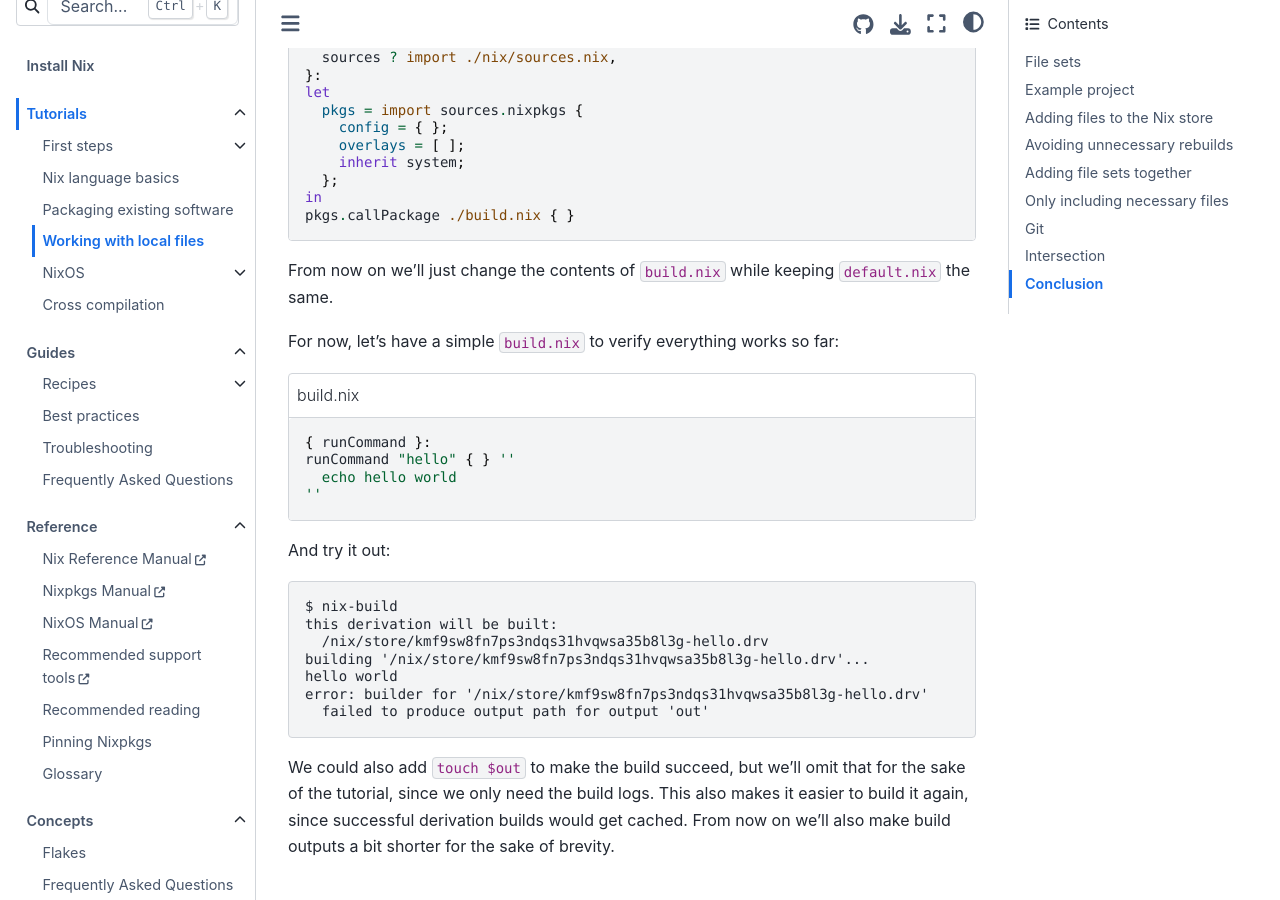
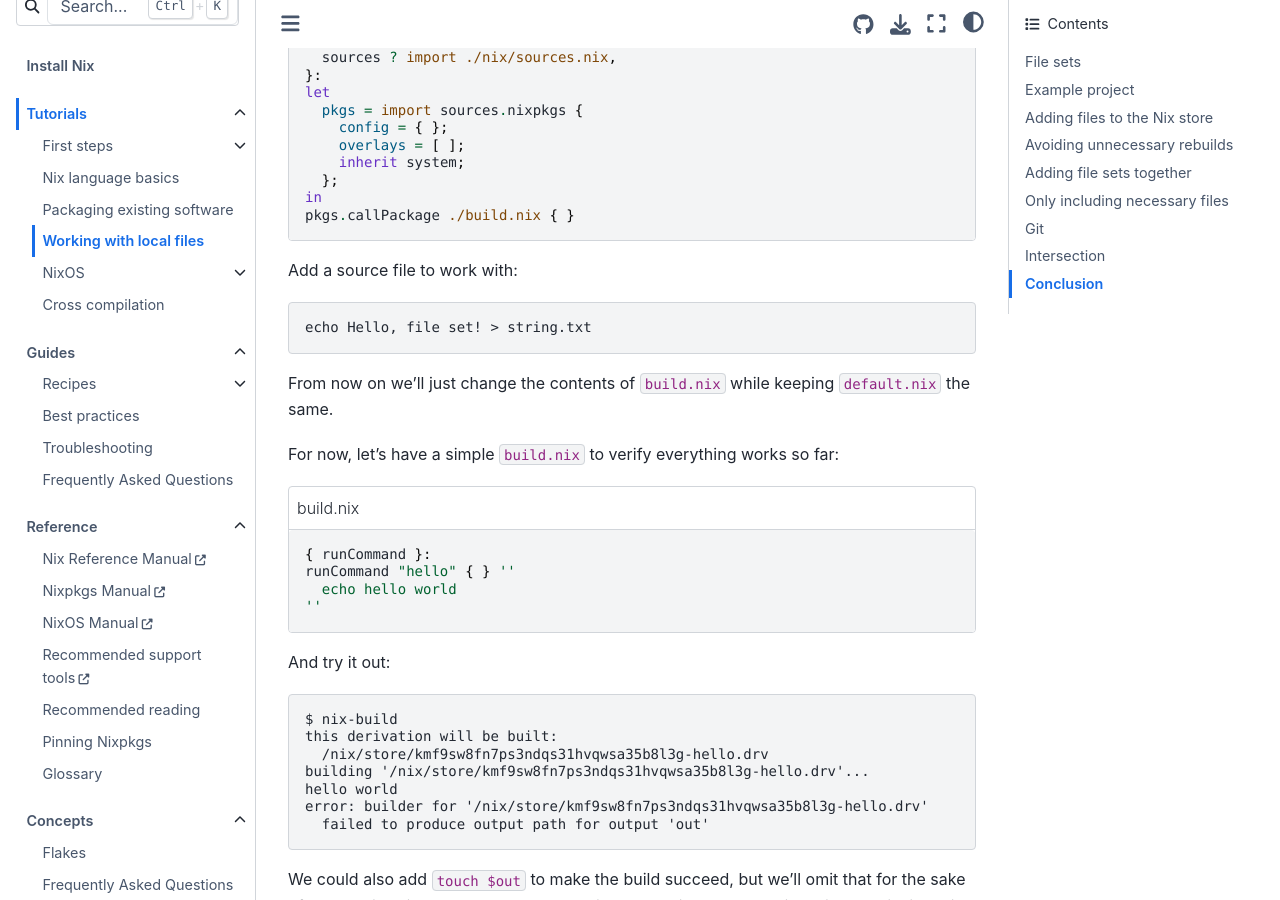
Before and after one commit to NixOS/nix.dev, a Sphinx documentation site: the page built from source/tutorials/file-sets.md, in a window 1280 px wide and 900 px high, scrolled down 2727 px. Built offline with Sphinx 7.4.7 and the Sphinx Book theme 1.1.4, drawn with Linux system fonts in a browser that asks for light colours.

Commit message:
add instruction to add a source file
otherwise the examples don't actually work

````diff
--- a/source/tutorials/file-sets.md
+++ b/source/tutorials/file-sets.md
@@ -122,6 +122,12 @@ let
   };
 in
 pkgs.callPackage ./build.nix { }
+```
+
+Add a source file to work with:
+
+```shell-session
+echo Hello, file set! > string.txt
 ```
 
 From now on we'll just change the contents of `build.nix` while keeping `default.nix` the same.
````
